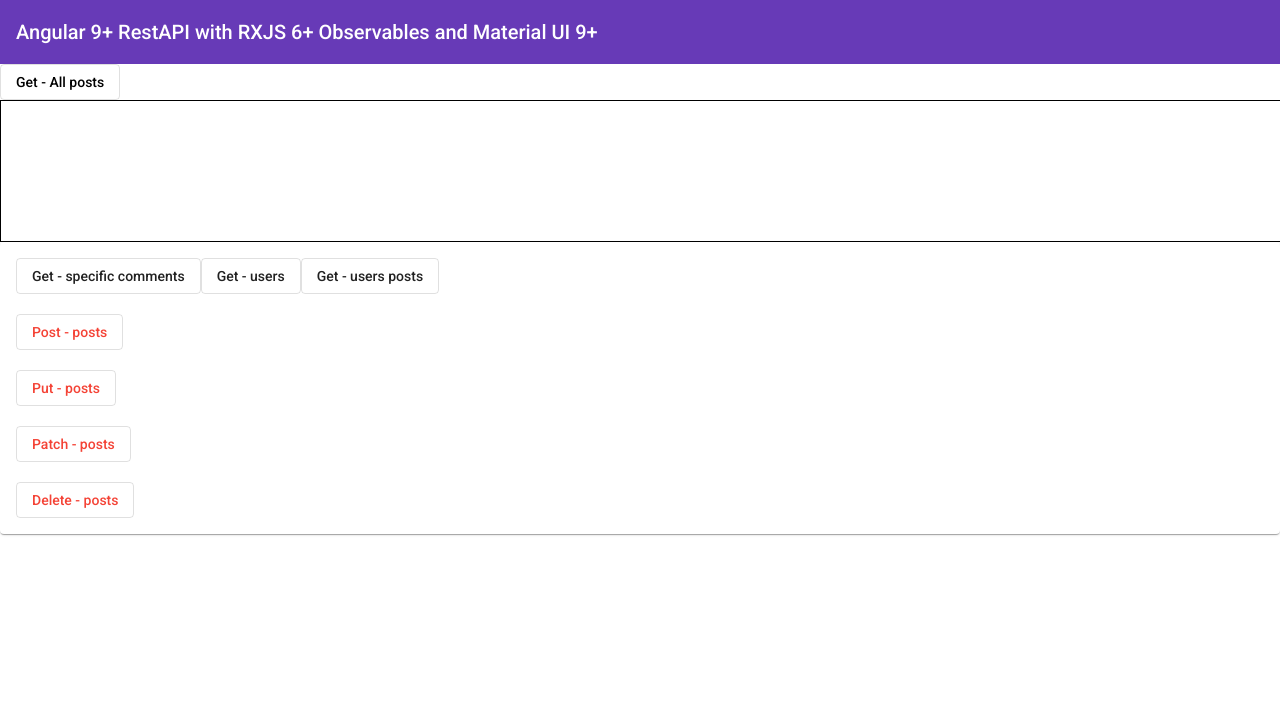
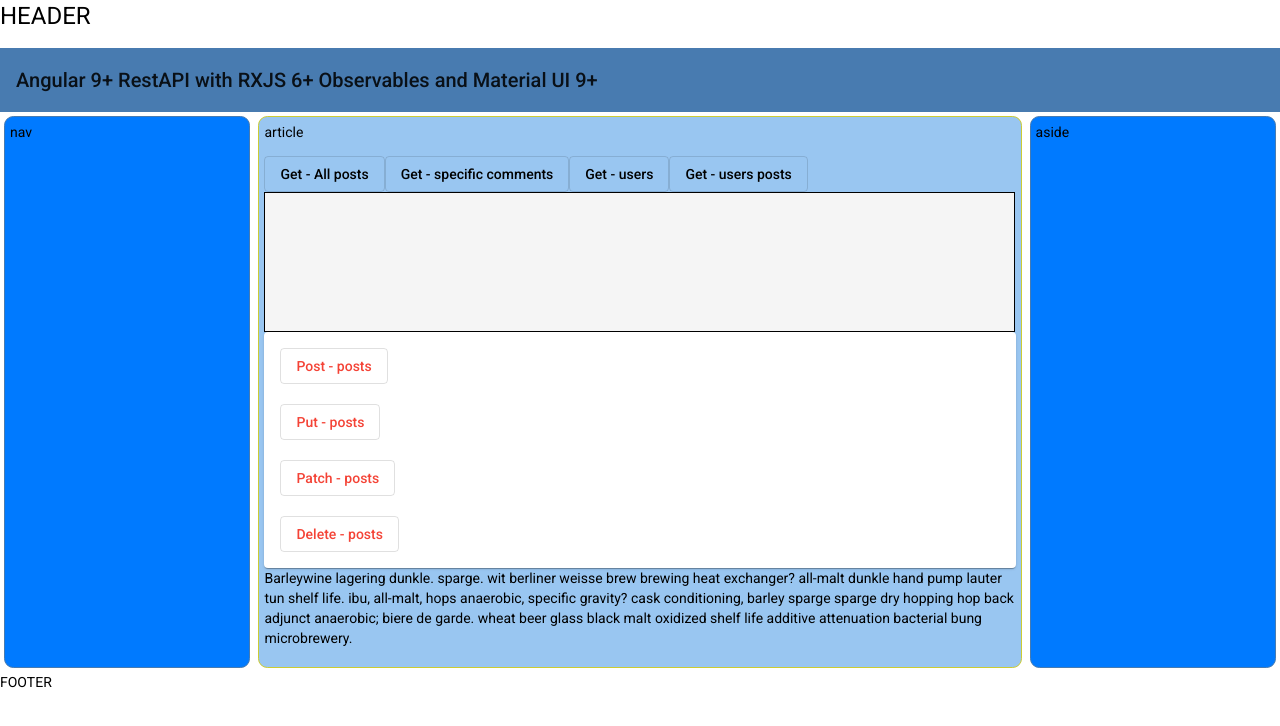
Before and after one commit to leolanese/Angular-RestAPI-Rxjs-Material, an Angular app: page / in a window 1280 px wide. Shown: the top 726 px of the page. Built offline with nearby package versions, Linux system fonts and the light colour scheme.

Commit message:
first commit

```diff
--- /dev/null
+++ b/src/app/app.componen.scss
@@ -0,0 +1,3 @@
+.container {
+  background-color: #487bb0;
+}
--- a/src/app/app.component.html
+++ b/src/app/app.component.html
@@ -1,4 +1,4 @@
-<mat-toolbar color="primary">
+<mat-toolbar class="container">
   <h1>Angular 9+ RestAPI with RXJS 6+ Observables and Material UI 9+</h1>
 </mat-toolbar>
 
--- a/src/app/app.component.ts
+++ b/src/app/app.component.ts
@@ -1,7 +1,9 @@
-import { Component } from '@angular/core';
+import {ChangeDetectionStrategy, Component} from '@angular/core';
 
 @Component({
   selector: 'app-root',
-  templateUrl: './app.component.html'
+  templateUrl: './app.component.html',
+  styleUrls: [ './app.componen.scss' ],
+  changeDetection: ChangeDetectionStrategy.OnPush,
 })
 export class AppComponent {}
--- a/src/app/rest-observable/rest-observable.component.html
+++ b/src/app/rest-observable/rest-observable.component.html
@@ -1,7 +1,25 @@
+<div id="main">
+  <article>
+    <p>article</p>
+
+    <!-- GET -->
     <button mat-stroked-button (click)="onGetPosts()">Get - All posts</button>
 
-<cdk-virtual-scroll-viewport itemSize="5" class="example-viewport">
-  <div *cdkVirtualFor="let get of getPosts | async" class="list-group-item">
+    <!-- GET -->
+    <button mat-stroked-button (click)="onGetSpecificComments()">
+      Get - specific comments
+    </button>
+
+    <!-- GET -->
+    <button mat-stroked-button (click)="onGetUsers()">Get - users</button>
+
+    <!-- GET -->
+    <button mat-stroked-button (click)="onGetUsersPosts()">
+      Get - users posts
+    </button>
+
+    <cdk-virtual-scroll-viewport itemSize="5" class="virtual-scroll">
+      <div *cdkVirtualFor="let get of getPosts | async; let i = index; trackBy: indexTrackFn" class="list-group-item">
         <div class="state">{{get.userId}}</div>
         <div class="state">{{get.id}}</div>
         <div class="state">{{get.title}}</div>
@@ -10,44 +28,6 @@
     </cdk-virtual-scroll-viewport>
 
     <mat-card>
-<!-- GET -->
-<!--  <li *ngFor="let get of getPosts | async">-->
-<!--    {{ get.userId }}-->
-<!--    {{ get.id }}-->
-<!--    {{ get.title }}-->
-<!--    {{ get.body }}-->
-<!--  </li>-->
-
-  <button mat-stroked-button (click)="onGetSpecificComments()">
-    Get - specific comments
-  </button>
-  <li *ngFor="let get of getComments | async">
-    {{ get.userId }}
-    {{ get.id }}
-    {{ get.title }}
-    {{ get.body }}
-  </li>
-
-  <button mat-stroked-button (click)="onGetUsers()">Get - users</button>
-  <li *ngFor="let get of getUsers | async">
-    {{ get.userId }}
-    {{ get.id }}
-    {{ get.title }}
-    {{ get.body }}
-  </li>
-
-  <button mat-stroked-button (click)="onGetUsersPosts()">
-    Get - users posts
-  </button>
-  <li *ngFor="let get of getUsersPosts | async">
-    {{ get.userId }}
-    {{ get.id }}
-    {{ get.title }}
-    {{ get.body }}
-  </li>
-
-  <br /><br />
-
       <!-- POST -->
       <button mat-stroked-button class="mat-warn" (click)="onPostPosts()">
         Post - posts
@@ -78,3 +58,10 @@
       </button>
       {{ deletePosts }}
     </mat-card>
+
+    <p>Barleywine lagering dunkle. sparge. wit berliner weisse brew brewing heat exchanger? all-malt dunkle hand pump lauter tun shelf life. ibu, all-malt, hops anaerobic, specific gravity? cask conditioning, barley sparge sparge dry hopping hop back adjunct anaerobic; biere de garde. wheat beer glass black malt oxidized shelf life additive attenuation bacterial bung microbrewery.</p>
+  </article>
+
+  <nav>nav</nav>
+  <aside>aside</aside>
+</div>
--- a/src/app/rest-observable/rest-observable.component.scss
+++ b/src/app/rest-observable/rest-observable.component.scss
@@ -1,7 +1,10 @@
-.example-viewport {
+.virtual-scroll {
   height: 10em;
-  width: 100%;
+  display: flex;
+  flex-direction: column;
+  justify-content: center;
   border: 1px solid black;
+  background: whitesmoke;
 }
 
 .example-item {
@@ -21,3 +24,103 @@
 th {
   text-align: left;
 }
+
+
+* {
+  box-sizing: border-box;
+}
+body {
+  margin: 1em;
+  font-family: "Helvetica Neue", "HelveticaNeue", "Helvetica", "Arial", sans-serif;
+}
+h1 {
+  font-weight: normal;
+  text-align: center;
+}
+p {
+  margin: 0 0 1em 0;
+}
+figure {
+  margin: 1em 0;
+}
+figcaption {
+  font-style: italic;
+  font-size: .5em;
+}
+figure img {
+  max-width: 100%;
+}
+#main {
+  margin: 0;
+  padding: 0;
+  display: -webkit-flex;
+  display: flex;
+  -webkit-flex-flow: row;
+  flex-flow: row;
+}
+
+#main > article {
+  margin: 4px;
+  padding: 5px;
+  border: 1px solid #cccc33;
+  border-radius: 7pt;
+  background: #0070dd66;
+  -webkit-flex: 3 1 60%;
+  flex: 3 1 60%;
+  -webkit-order: 2;
+  order: 2;
+}
+
+#main > nav {
+  margin: 4px;
+  padding: 5px;
+  border: 1px solid #487bb0;
+  border-radius: 7pt;
+  background: #007aff;
+  -webkit-flex: 1 6 20%;
+  flex: 1 6 20%;
+  -webkit-order: 1;
+  order: 1;
+}
+
+#main > aside {
+  margin: 4px;
+  padding: 5px;
+  border: 1px solid #487bb0;
+  border-radius: 7pt;
+  background: #007aff;
+  -webkit-flex: 1 6 20%;
+  flex: 1 6 20%;
+  -webkit-order: 3;
+  order: 3;
+}
+
+header, footer {
+  display: block;
+  margin: 4px;
+  padding: 5px;
+  min-height: 80px;
+  border: 1px solid #eebb55;
+  border-radius: 7pt;
+  background: #ffeebb;
+}
+
+/* Too narrow to support three columns */
+@media all and (max-width: 640px) {
+
+  #main, #page {
+    -webkit-flex-flow: column;
+    flex-flow: column;
+  }
+
+  #main > article, #main > nav, #main > aside {
+    /* Return them to document order */
+    -webkit-order: 0;
+    order: 0;
+  }
+
+  #main > nav, #main > aside, header, footer {
+    min-height: 50px;
+
+  }
+}
--- a/src/app/rest-observable/rest-observable.component.ts
+++ b/src/app/rest-observable/rest-observable.component.ts
@@ -18,6 +18,7 @@
   patchPosts: string;
   deletePosts: string;
   errorMessage: string;
+  indexTrackFn = (index: number) => index;
 
   constructor(private restObservableService: RestObservableService) {}
 
@@ -29,15 +30,16 @@
   }
 
   onGetSpecificComments() {
-    this.getComments = this.restObservableService.getSpecificComments();
+    this.getPosts = this.restObservableService.getSpecificComments();
   }
 
   onGetUsers() {
-    this.getUsers = this.restObservableService.getUsers();
+    this.getPosts = this.restObservableService.getUsers();
   }
 
+  // POST
   onGetUsersPosts() {
-    this.getUsersPosts = this.restObservableService.getUsersPosts();
+    this.getPosts = this.restObservableService.getUsersPosts();
   }
 
   // POST
--- a/src/app/rest-observable/rest-observable.service.ts
+++ b/src/app/rest-observable/rest-observable.service.ts
@@ -1,6 +1,6 @@
 import { throwError as observableThrowError, Observable } from 'rxjs';
 
-import { catchError, tap } from 'rxjs/operators';
+import {catchError, takeUntil, tap} from 'rxjs/operators';
 import { Injectable } from '@angular/core';
 import { HttpClient, HttpHeaders } from '@angular/common/http';
 
@@ -33,6 +33,7 @@
   getPosts(): Observable<any> {
     return this.http.get(this.proxyurl + this.baseUrl + '/posts', this.options).pipe(
       // With the new HttpClient: don't need to map to JSON anymore
+      tap(val => console.table(val)),
       catchError(this.handleError)
     );
   }
@@ -40,7 +41,10 @@
   getSpecificComments(): Observable<any> {
     return this.http
       .get(this.baseUrl + '/posts/3/comments', this.options)
-      .pipe(catchError(this.handleError));
+      .pipe(
+        tap(val => console.table(val)),
+        catchError(this.handleError),
+      );
   }
 
   getUsers(): Observable<any> {
@@ -50,10 +54,12 @@
   }
 
   getUsersPosts(): Observable<any> {
-    return this.http.get(this.baseUrl + '/users/1/posts', this.options).pipe(
-      tap(val => console.table(val)),
-      catchError(this.handleError)
-    );
+    return this.http
+      .get(this.baseUrl + '/users/1/posts', this.options)
+      .pipe(
+        tap(val => console.table(val)),
+        catchError(this.handleError)
+      );
   }
 
   // POST
--- a/src/index.html
+++ b/src/index.html
@@ -3,7 +3,7 @@
   <head>
     <meta charset="utf-8" />
     <base href="/" />
-
+    <h1>HEADER</h1>
     <meta name="viewport" content="width=device-width, initial-scale=1" />
     <link rel="icon" type="image/x-icon" href="favicon.ico" />
 
@@ -16,7 +16,13 @@
       rel="stylesheet"
     />
   </head>
+
   <body class="mat-typography">
     <app-root></app-root>
   </body>
+
+  <footer>
+    FOOTER
+  </footer>
+
 </html>
```
Also changed, not shown: 1 other file (tests, documents, lock files or other folders). Lines whose indentation alone changed are shown as unchanged.
